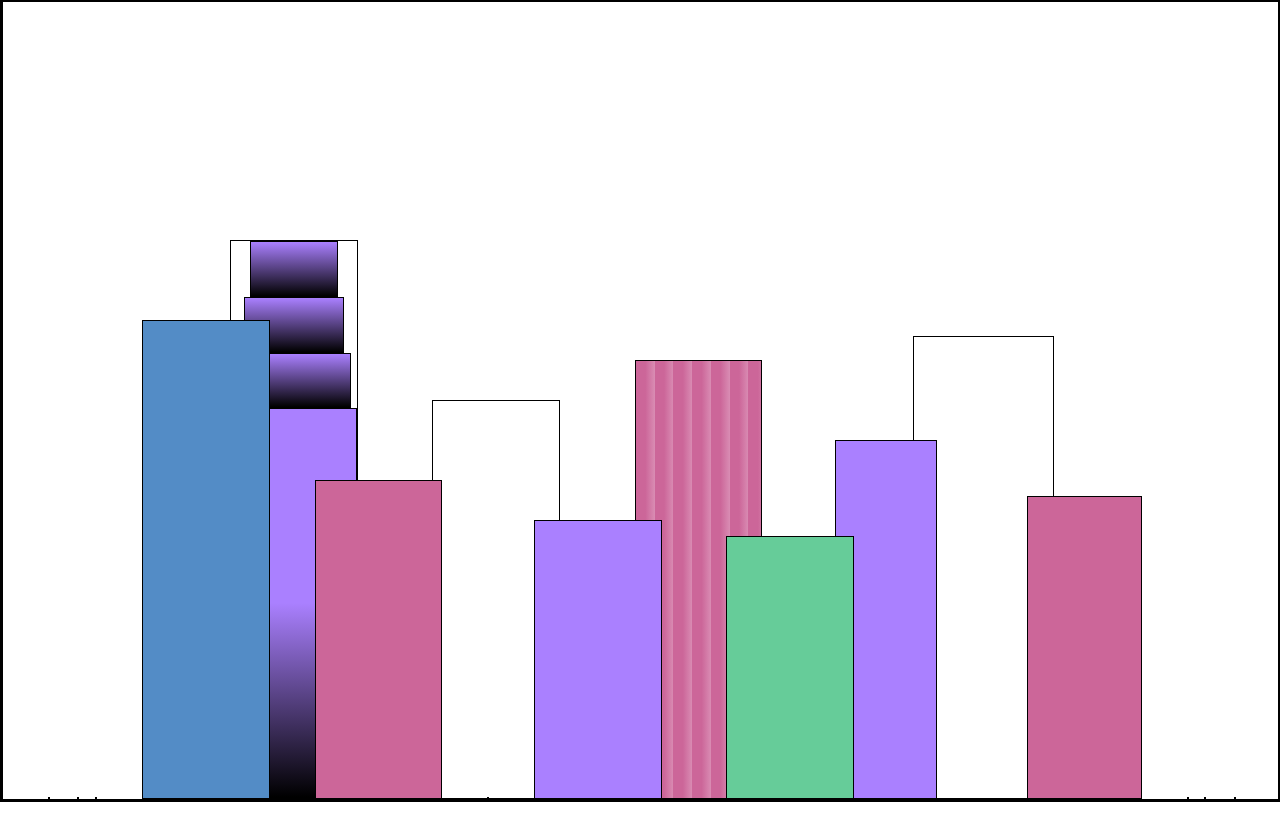
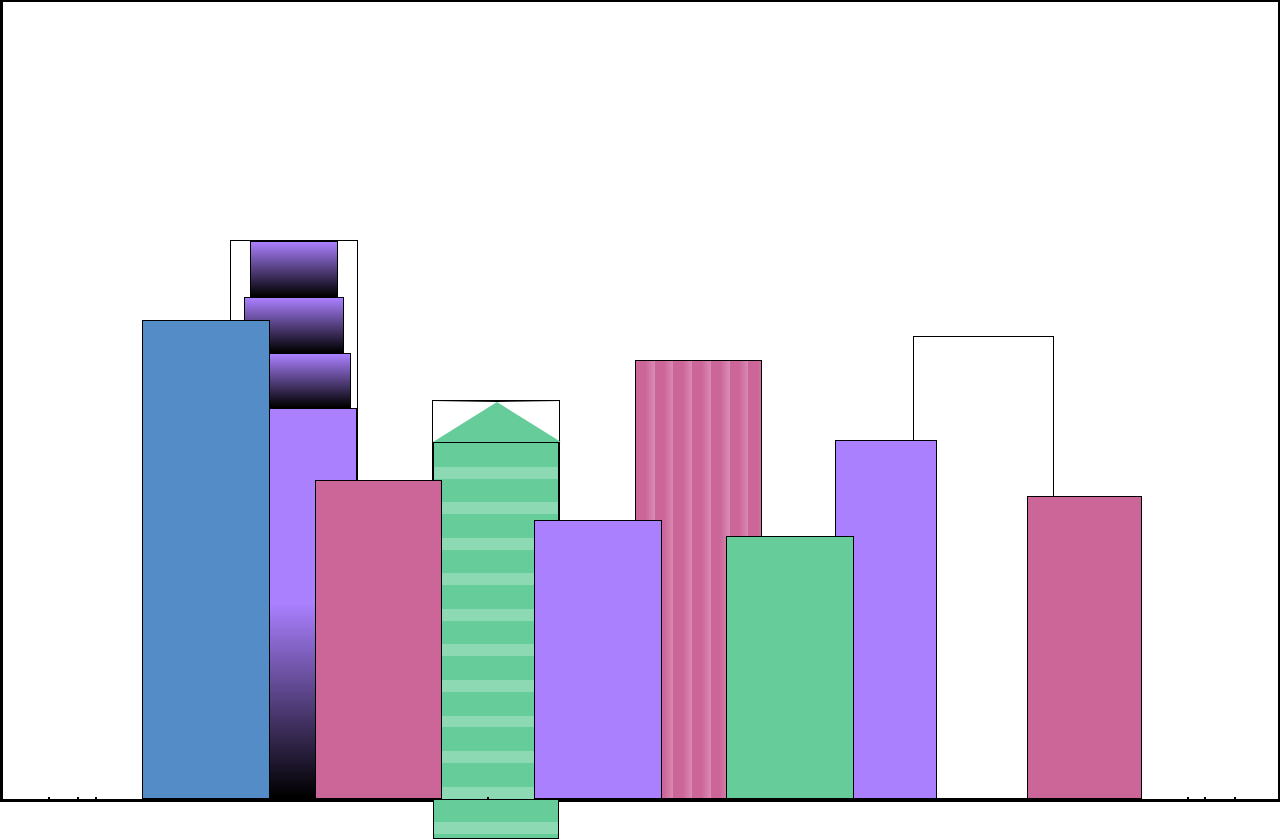
Before and after one commit to nagimtm/City-Skyline, a plain HTML site: page index.html in a window 1280 px wide. Before the commit the page ends 802 px from the top, so only its background shows below. Drawn offline with Linux system fonts and the light colour scheme.

Commit message:
Add styel and elements for Skyline buildings.

```diff
--- a/index.html
+++ b/index.html
@@ -16,7 +16,10 @@
             <div class="bb1c bb1-window"></div>
             <div class="bb1d"></div>
         </div>
-        <div class="bb2"></div>
+        <div class="bb2">
+            <div class="bb2a"></div>
+            <div class="bb2b"></div>
+        </div>
         <div class="bb3"></div>
         <div></div>
         <div class="bb4"></div>
```
Also changed, not shown: styles.css (line endings or trailing spaces).
